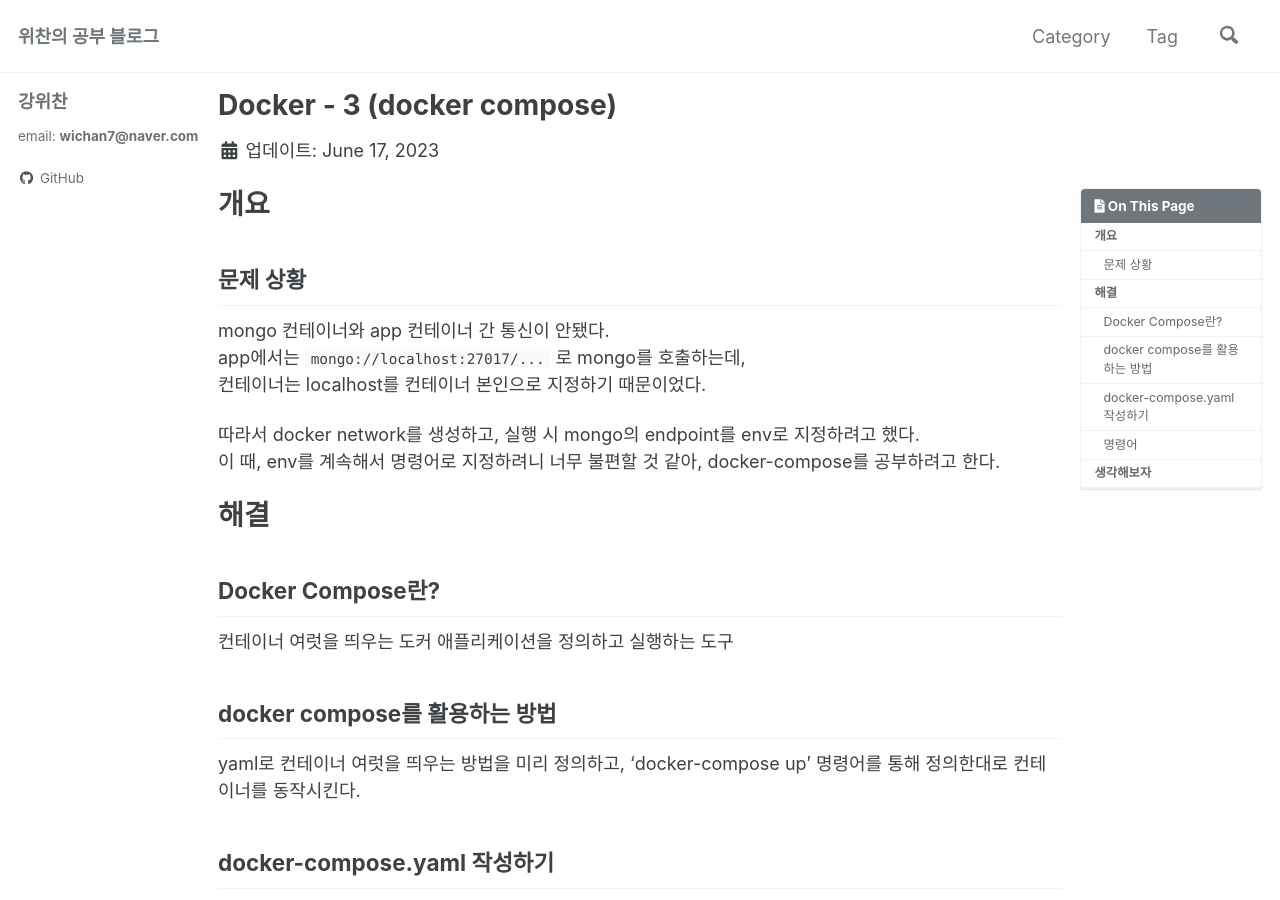
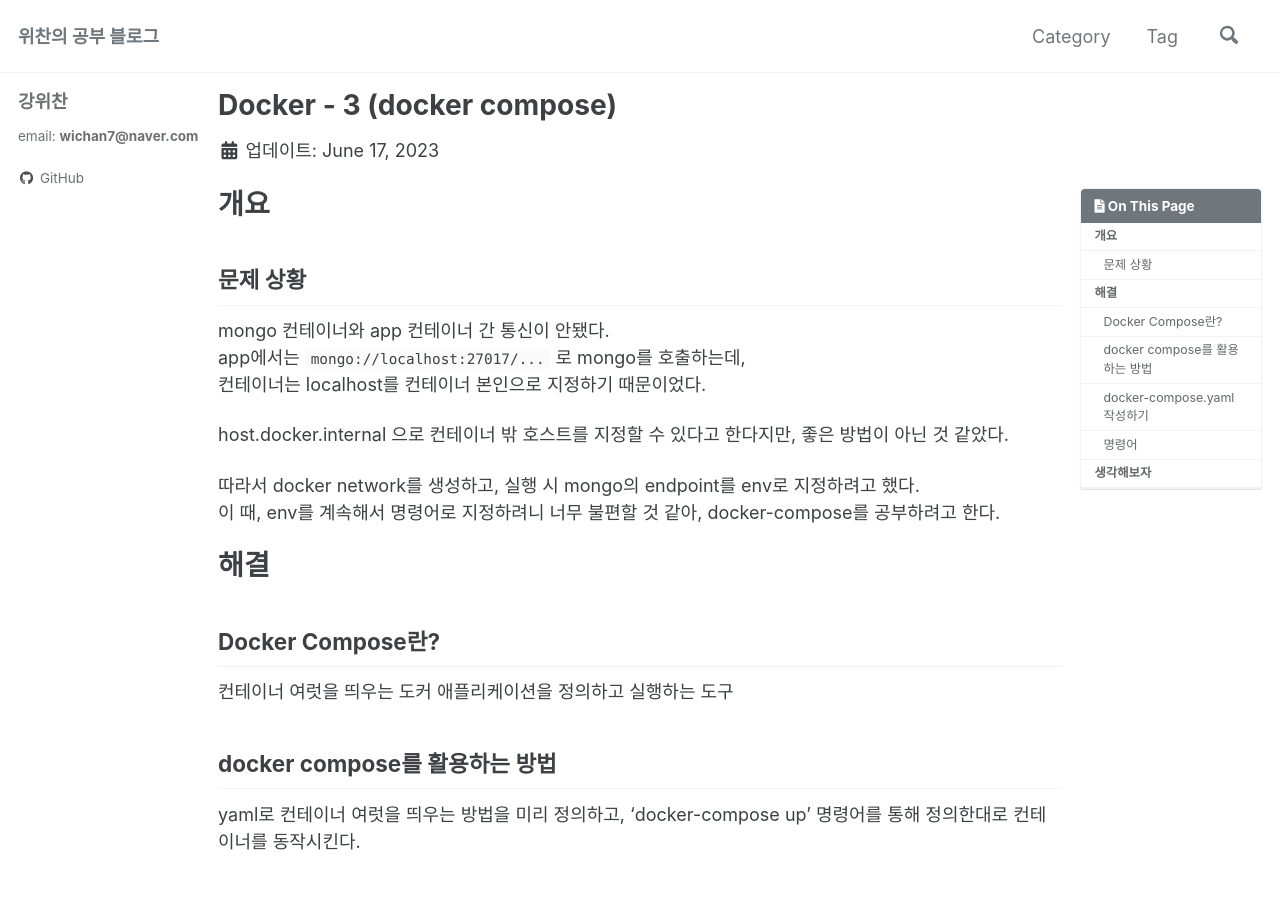
Before and after one commit to wichan7/wichan7.github.io, a Jekyll site: the page built from _posts/2023-06-17-docker-03.md, in a window 1280 px wide and 900 px high. Built offline with Jekyll 4.4.1, drawn with Linux system fonts in a browser that asks for light colours; cached includes are drawn as plain includes; comment, search, counter and statistics services are not loaded.

Commit message:
modified:   _posts/2023-06-17-docker-03.md

```diff
--- a/_posts/2023-06-17-docker-03.md
+++ b/_posts/2023-06-17-docker-03.md
@@ -12,6 +12,8 @@ tags:
 mongo 컨테이너와 app 컨테이너 간 통신이 안됐다.
 app에서는 `mongo://localhost:27017/...` 로 mongo를 호출하는데,
 컨테이너는 localhost를 컨테이너 본인으로 지정하기 때문이었다.
+
+host.docker.internal 으로 컨테이너 밖 호스트를 지정할 수 있다고 한다지만, 좋은 방법이 아닌 것 같았다.
 
 따라서 docker network를 생성하고, 실행 시 mongo의 endpoint를 env로 지정하려고 했다.
 이 때, env를 계속해서 명령어로 지정하려니 너무 불편할 것 같아, docker-compose를 공부하려고 한다.
```
